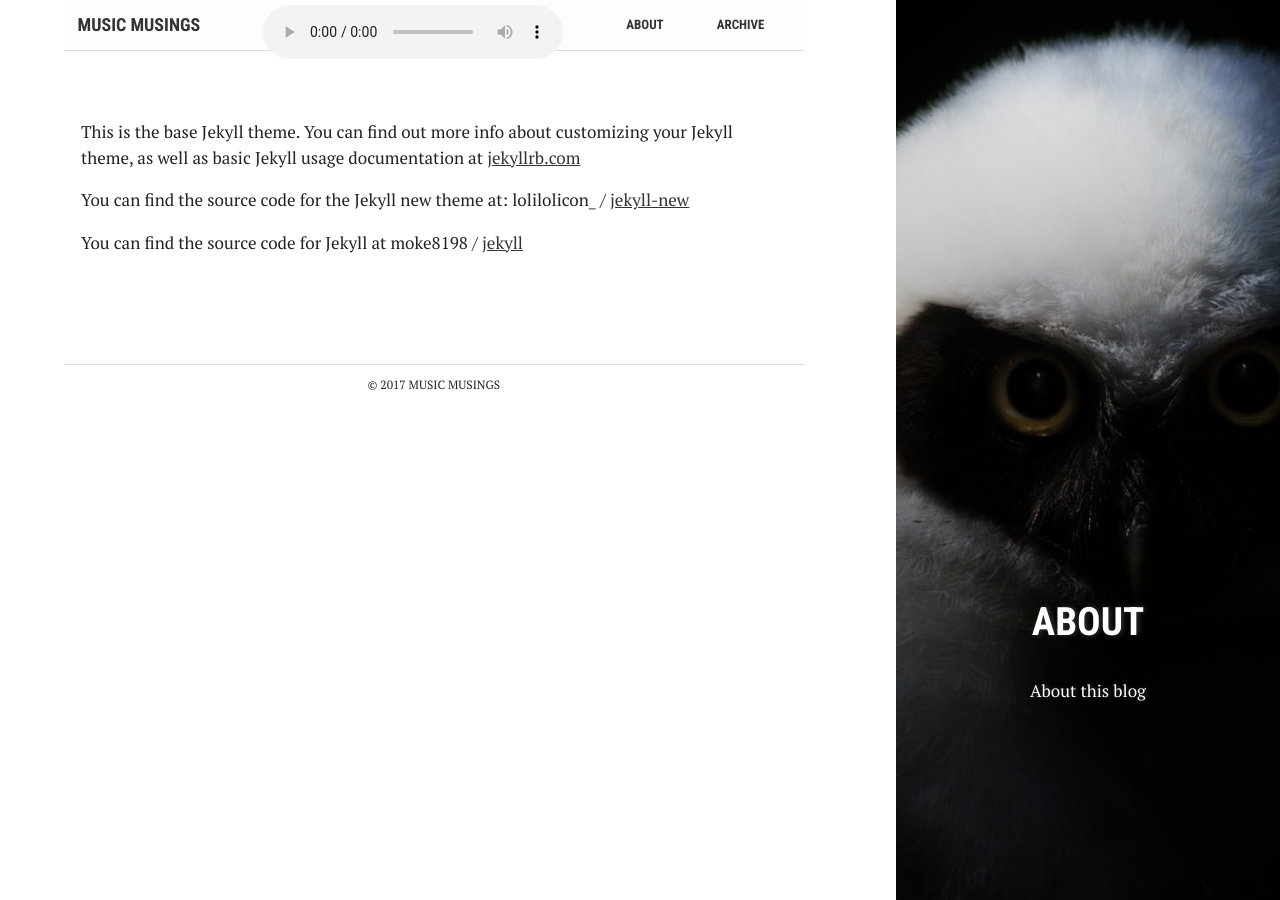
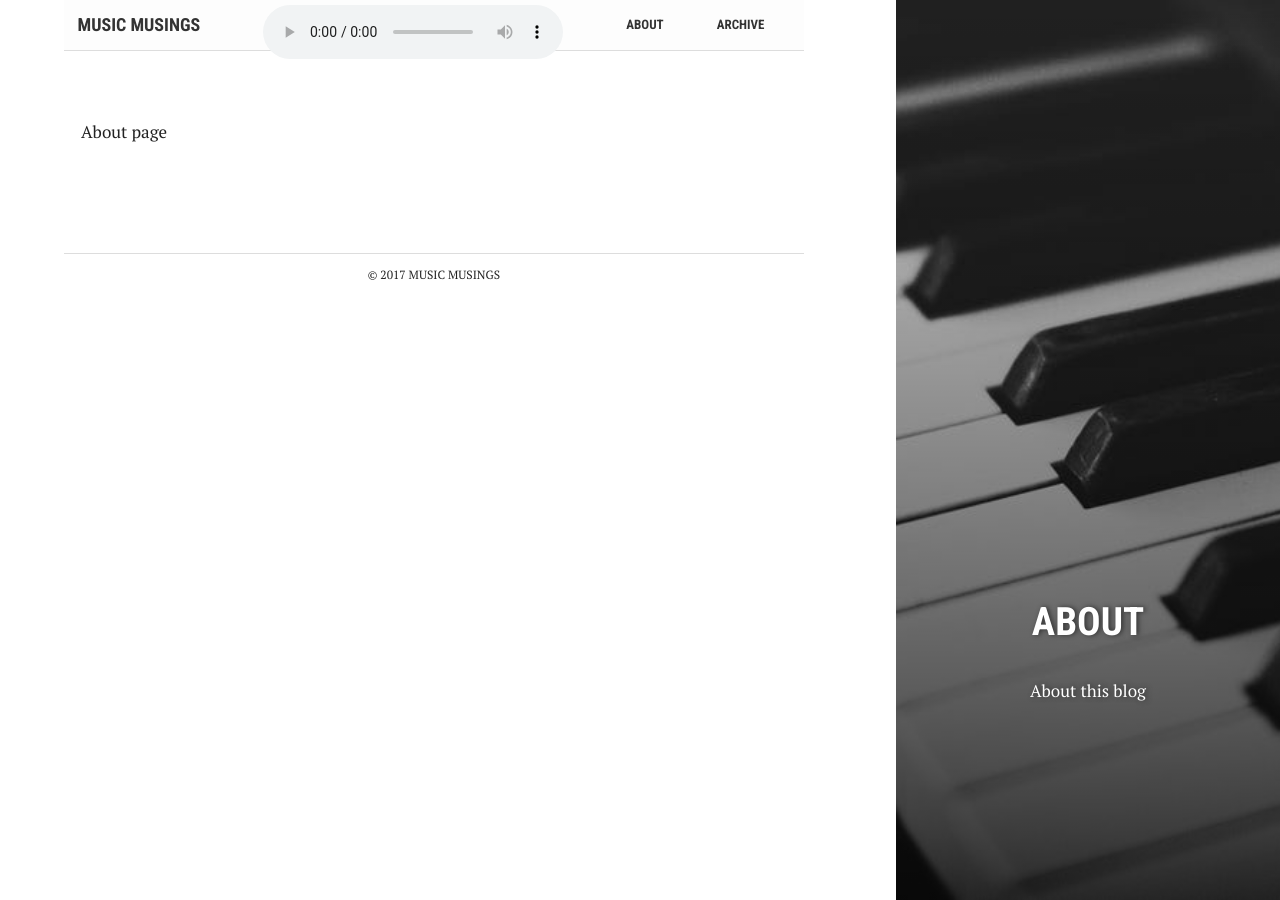
Before and after one commit to moke8198/moke8198.github.io, a Jekyll site: the page built from about.md, in a window 1280 px wide. Built offline with Jekyll 4.4.1, drawn with Linux system fonts in a browser that asks for light colours.

Commit message:
Update about.md

```diff
--- a/about.md
+++ b/about.md
@@ -1,5 +1,5 @@
 ---
-bg: "owl.jpg"
+bg: "piano.jpeg"
 layout: page
 title: "About"
 crawlertitle: "Why and how this blog was created"
@@ -7,13 +7,4 @@ permalink: /about/
 summary: "About this blog"
 active: about
 ---
-
-This is the base Jekyll theme. You can find out more info about customizing your Jekyll theme, as well as basic Jekyll usage documentation at [jekyllrb.com](http://jekyllrb.com/)
-
-You can find the source code for the Jekyll new theme at:
-{{site.twitter_username}} /
-[jekyll-new](https://github.com/jglovier/jekyll-new)
-
-You can find the source code for Jekyll at
-{{site.github_username}} /
-[jekyll](https://github.com/jekyll/jekyll)
+About page
```
